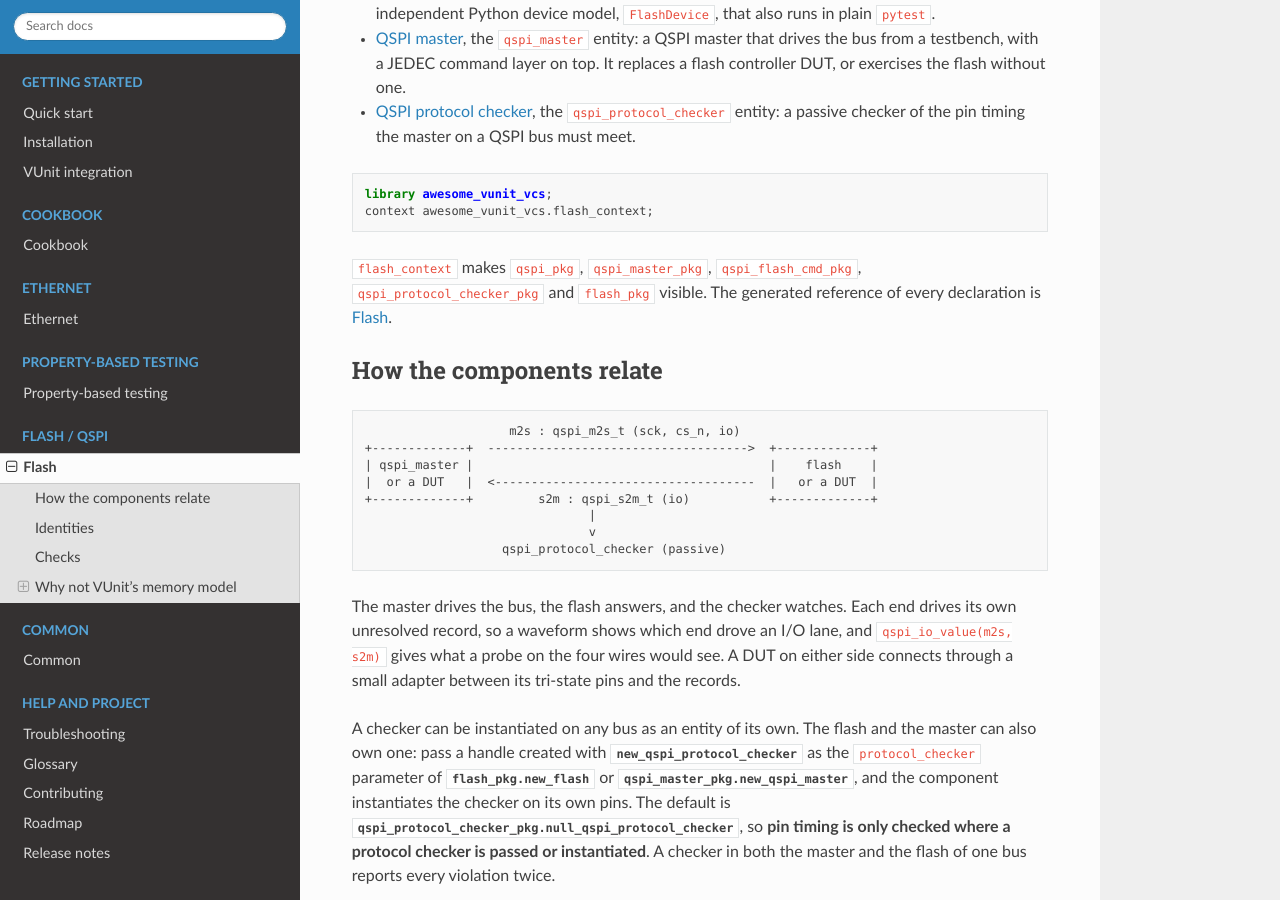
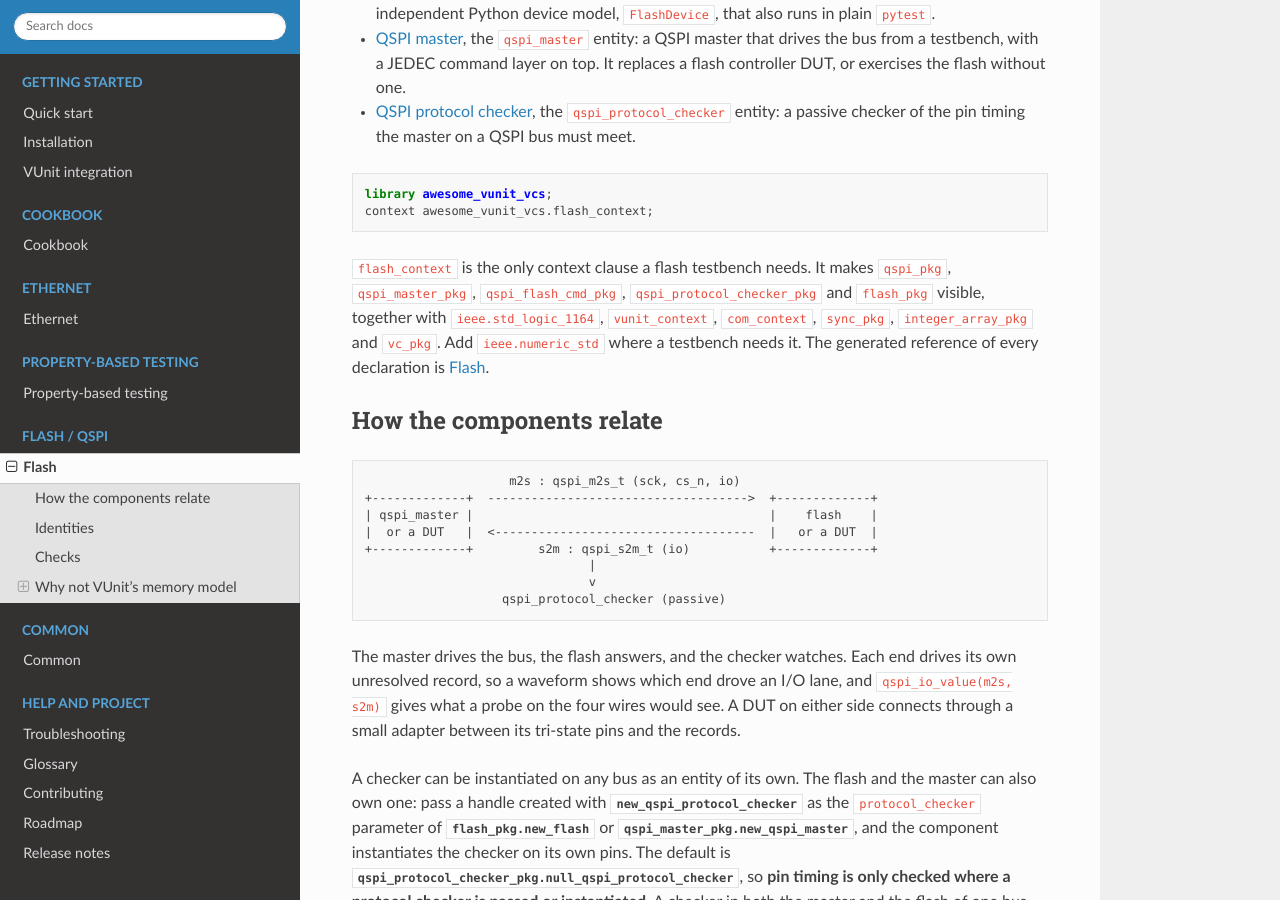
Before and after one commit to ru551n/awesome-vunit-vcs, a Sphinx documentation site: the page built from docs/flash/index.rst, in a window 1280 px wide and 900 px high, scrolled down 326 px. Built offline with Sphinx 7.4.7 and the Read the Docs theme 3.1.0, drawn with Linux system fonts in a browser that asks for light colours.

Commit message:
Make flash_context the only context clause a flash testbench needs
flash_context now also brings in ieee.std_logic_1164, vunit_context,
com_context, sync_pkg, integer_array_pkg and vc_pkg, like ethernet_context,
so a flash testbench starts with

  library awesome_vunit_vcs;
  context awesome_vunit_vcs.flash_context;

and nothing else. The flash testbenches drop their redundant clauses;
tb_qspi_master also drops numeric_std, which it did not use.

Co-Authored-By: Claude Opus 5 (1M context) <noreply@anthropic.com>
Claude-Session: https://claude.ai/code/session_01846z9LGpF2PiS5xXA9qXUX

```diff
--- a/docs/flash/index.rst
+++ b/docs/flash/index.rst
@@ -18,9 +18,11 @@ components (VCs):
    library awesome_vunit_vcs;
    context awesome_vunit_vcs.flash_context;
 
-``flash_context`` makes ``qspi_pkg``, ``qspi_master_pkg``, ``qspi_flash_cmd_pkg``,
-``qspi_protocol_checker_pkg`` and ``flash_pkg`` visible. The generated reference of every declaration
-is :doc:`../reference/vhdl/flash`.
+``flash_context`` is the only context clause a flash testbench needs. It makes ``qspi_pkg``,
+``qspi_master_pkg``, ``qspi_flash_cmd_pkg``, ``qspi_protocol_checker_pkg`` and ``flash_pkg`` visible,
+together with ``ieee.std_logic_1164``, ``vunit_context``, ``com_context``, ``sync_pkg``,
+``integer_array_pkg`` and ``vc_pkg``. Add ``ieee.numeric_std`` where a testbench needs it. The
+generated reference of every declaration is :doc:`../reference/vhdl/flash`.
 
 How the components relate
 -------------------------
```
Also changed, not shown: 7 other files.
